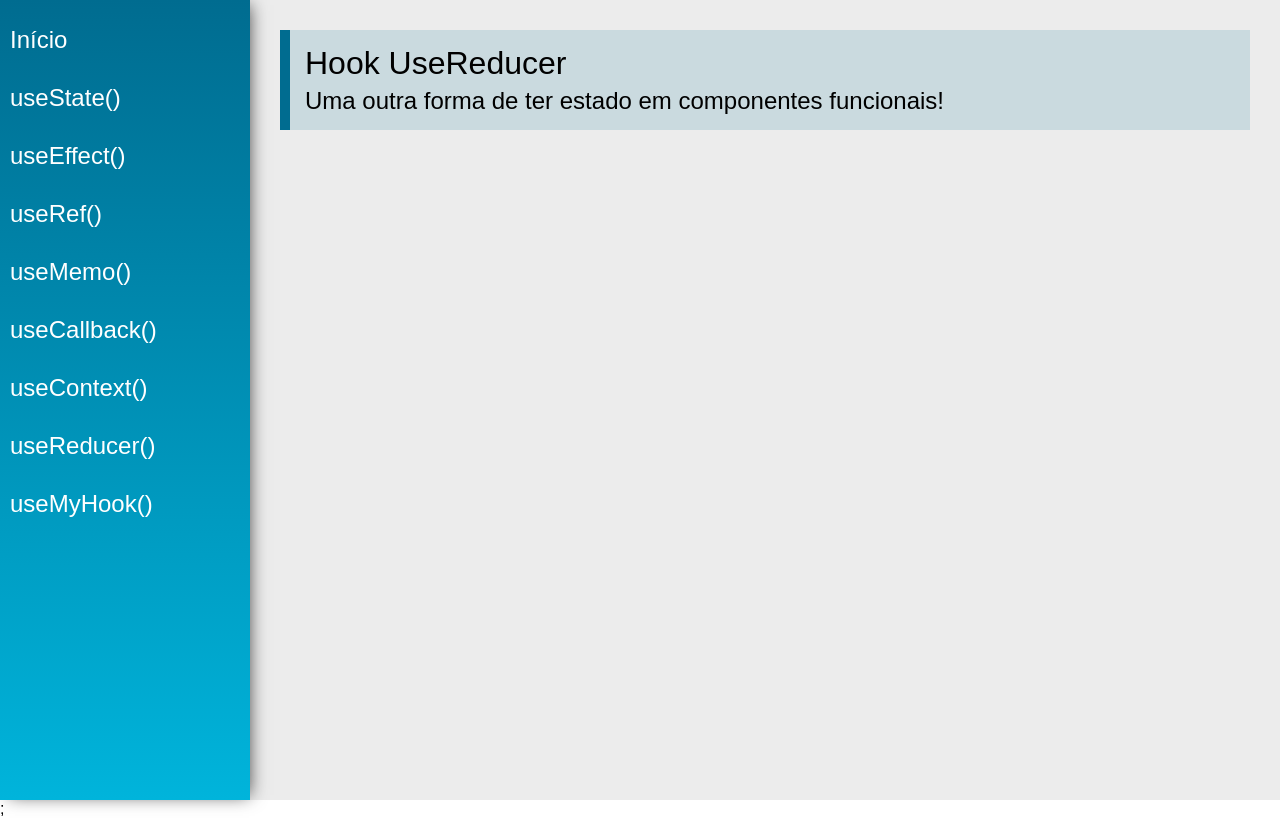
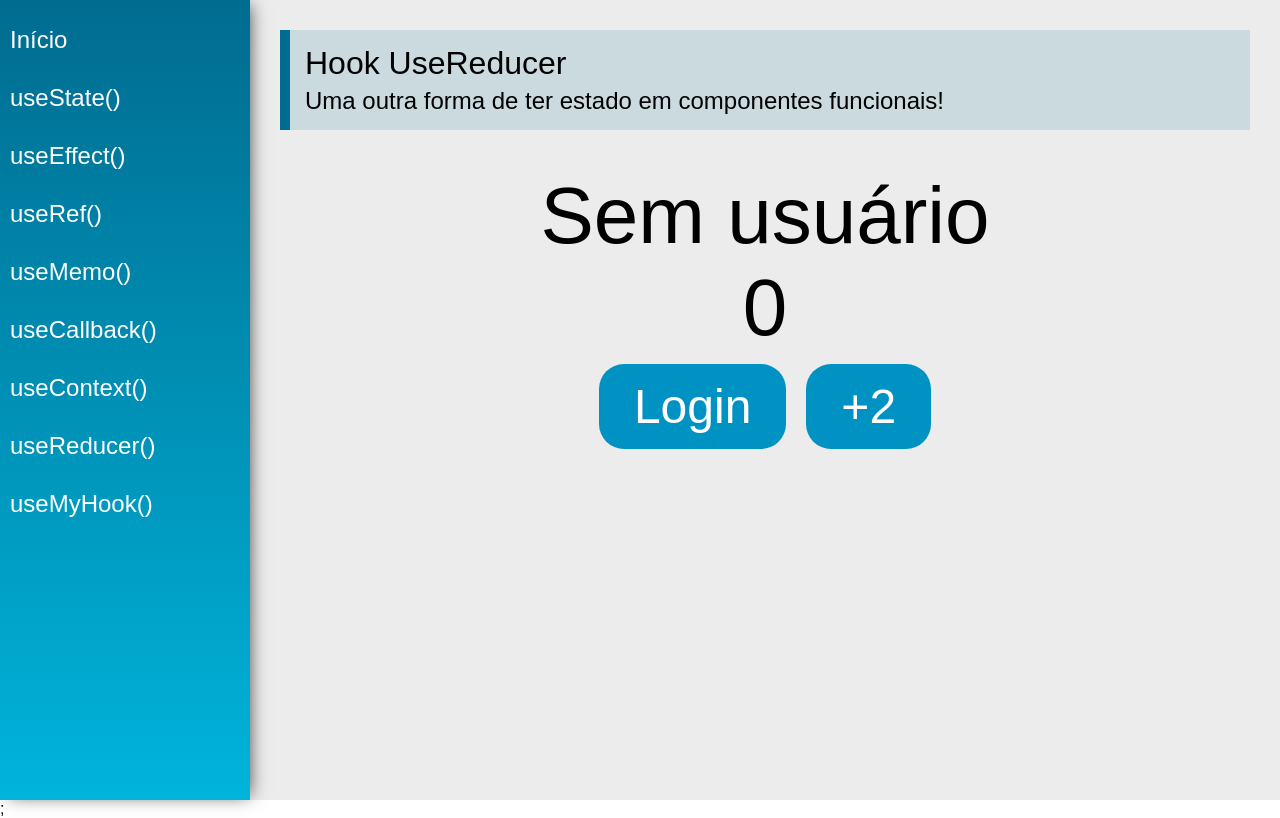
Before and after one commit to karlgama/react-hooks, a React (Create React App) app: page /useReducer in a window 1280 px wide. Built offline with nearby package versions, Linux system fonts and the light colour scheme.

Commit message:
inciando com reducer

```diff
--- a/src/views/examples/UseReducer.jsx
+++ b/src/views/examples/UseReducer.jsx
@@ -1,15 +1,55 @@
-import React from 'react'
-import PageTitle from '../../components/layout/PageTitle'
+import React, { useReducer } from "react";
+import PageTitle from "../../components/layout/PageTitle";
+
+const initialstate = {
+  cart: [],
+  products: [],
+  user: null,
+  number: 0,
+};
+
+function reducer(state, action) {
+  switch (action.type) {
+    case "add2":
+      return {
+        ...state,
+        number: state.number + 2,
+      };
+    case "login":
+      return { ...state, user: { name: action.payload } };
+    default:
+      return state;
+  }
+}
 
 const UseReducer = (props) => {
+  const [state, dispatch] = useReducer(reducer, initialstate);
   return (
     <div className="UseReducer">
       <PageTitle
         title="Hook UseReducer"
         subtitle="Uma outra forma de ter estado em componentes funcionais!"
       />
+
+      <div className="center">
+        {state.user ? (
+          <span className="text">{state.user.name}</span>
+        ) : (
+          <span className="text">Sem usuário</span>
+        )}
+
+        <span className="text">{state.number}</span>
+        <div>
+          <button className="btn" onClick={() => dispatch({ type: "login", payload: 'Maria' })}>
+            Login
+          </button>
+          <button className="btn" onClick={() => dispatch({ type: "add2" })}>
+            +2
+          </button>
         </div>
-    )
-}
+      </div>
+    </div>
+  );
+};
 
-export default UseReducer
+export default UseReducer;
```
Lines whose indentation alone changed are shown as unchanged.
